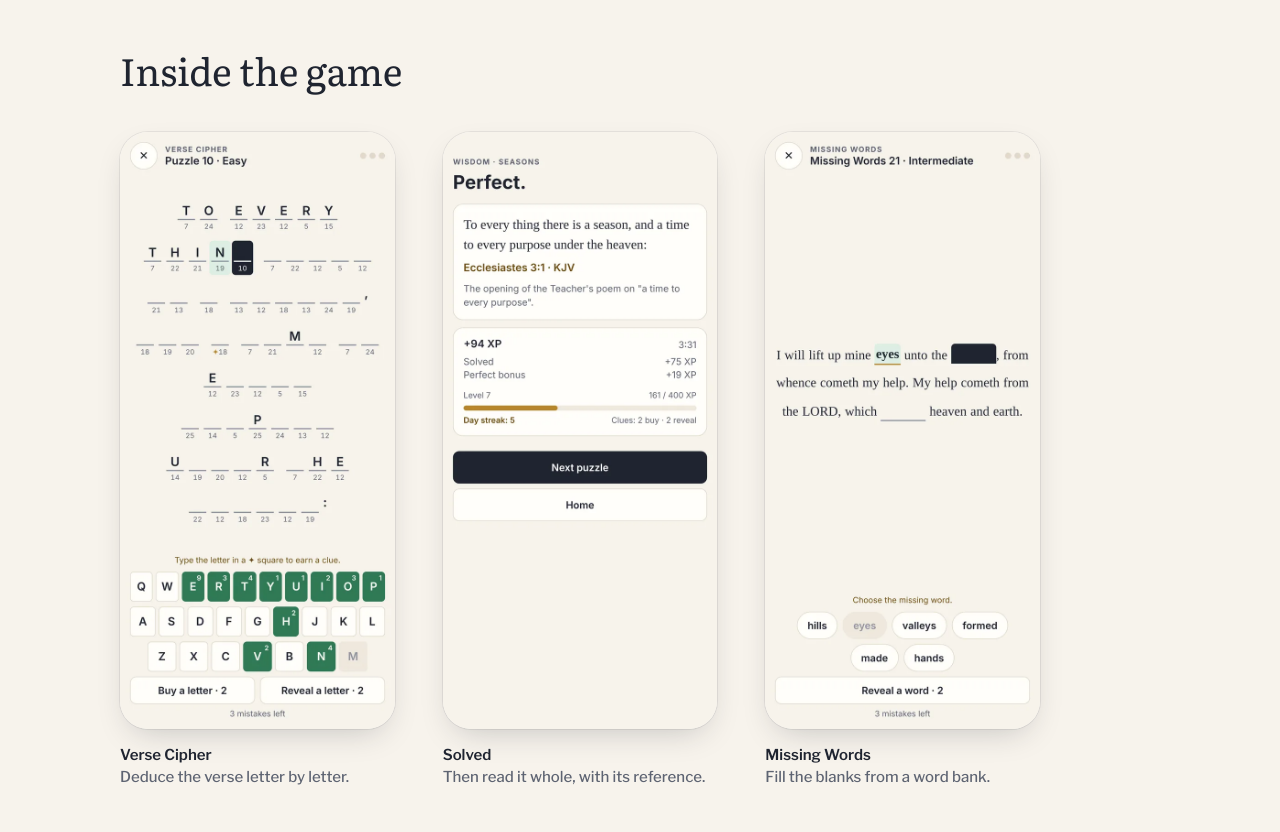
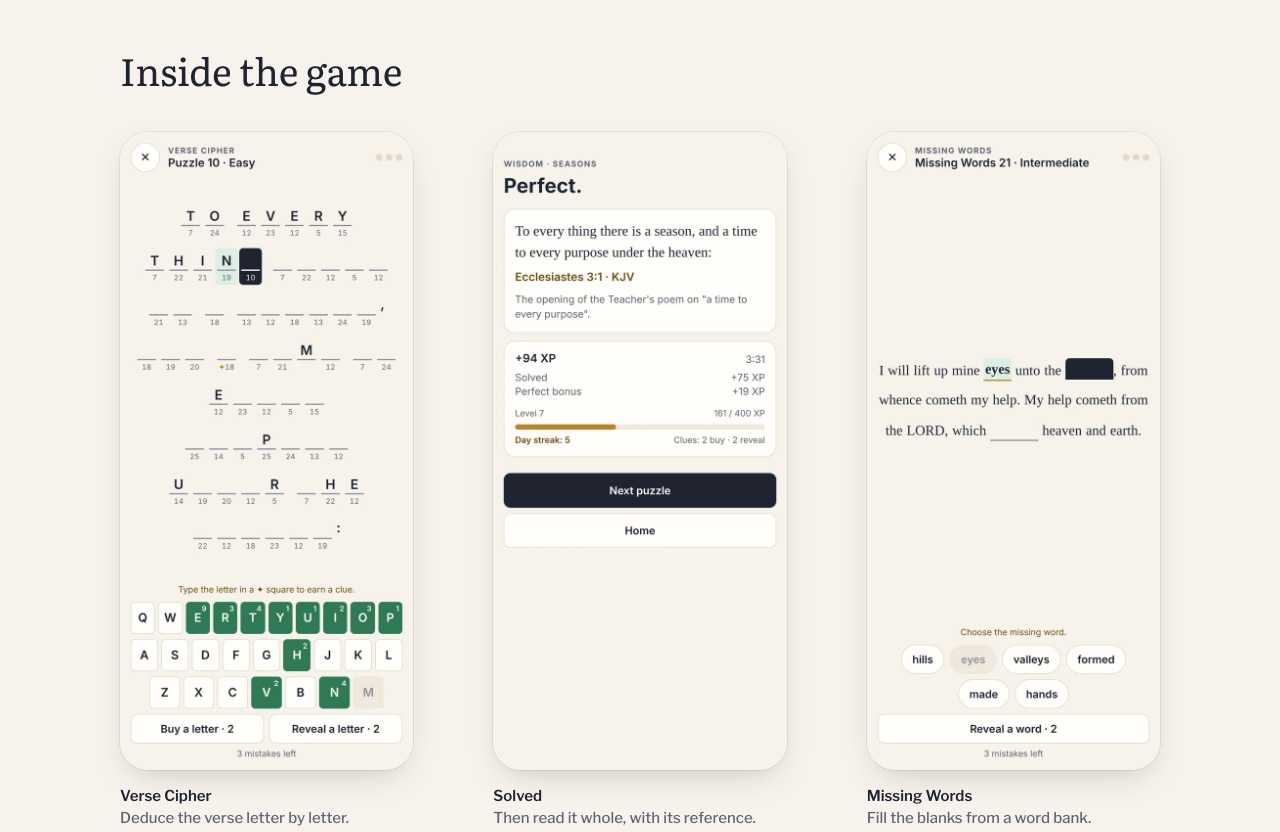
Before and after one commit to bibleboredgames/bibleenigma-site, a plain HTML site: page index.html in a window 1280 px wide. Shown: the part 1440-2272 px from the top of the page. Drawn offline with Linux system fonts and the light colour scheme.

Commit message:
Balance the screenshot row at desktop; keep review screenshots out of the site
Co-Authored-By: Claude Opus 5.5 <noreply@anthropic.com>
Claude-Session: https://claude.ai/code/session_01BdNvJQ6C9ktKrQenNrPq5V

```diff
--- a/assets/site.css
+++ b/assets/site.css
@@ -458,7 +458,7 @@ p:last-child { margin-bottom: 0; }
 .shot figcaption strong { display: block; font-weight: 600; color: var(--ink); }
 
 @media (min-width: 960px) {
-  .shots { gap: 48px; max-width: 920px; }
+  .shots { gap: 80px; }
 }
 /* On phones the screenshots sit in a row you can swipe through. */
 @media (max-width: 719px) {
```
Also changed, not shown: docs/screenshots/home-1280.png (deleted), docs/screenshots/home-320.png (deleted), docs/screenshots/home-375.png (deleted), docs/screenshots/home-440.png (deleted), docs/screenshots/how-to-play-1280.png (deleted), docs/screenshots/how-to-play-320.png (deleted), docs/screenshots/how-to-play-375.png (deleted), 1 other file.
